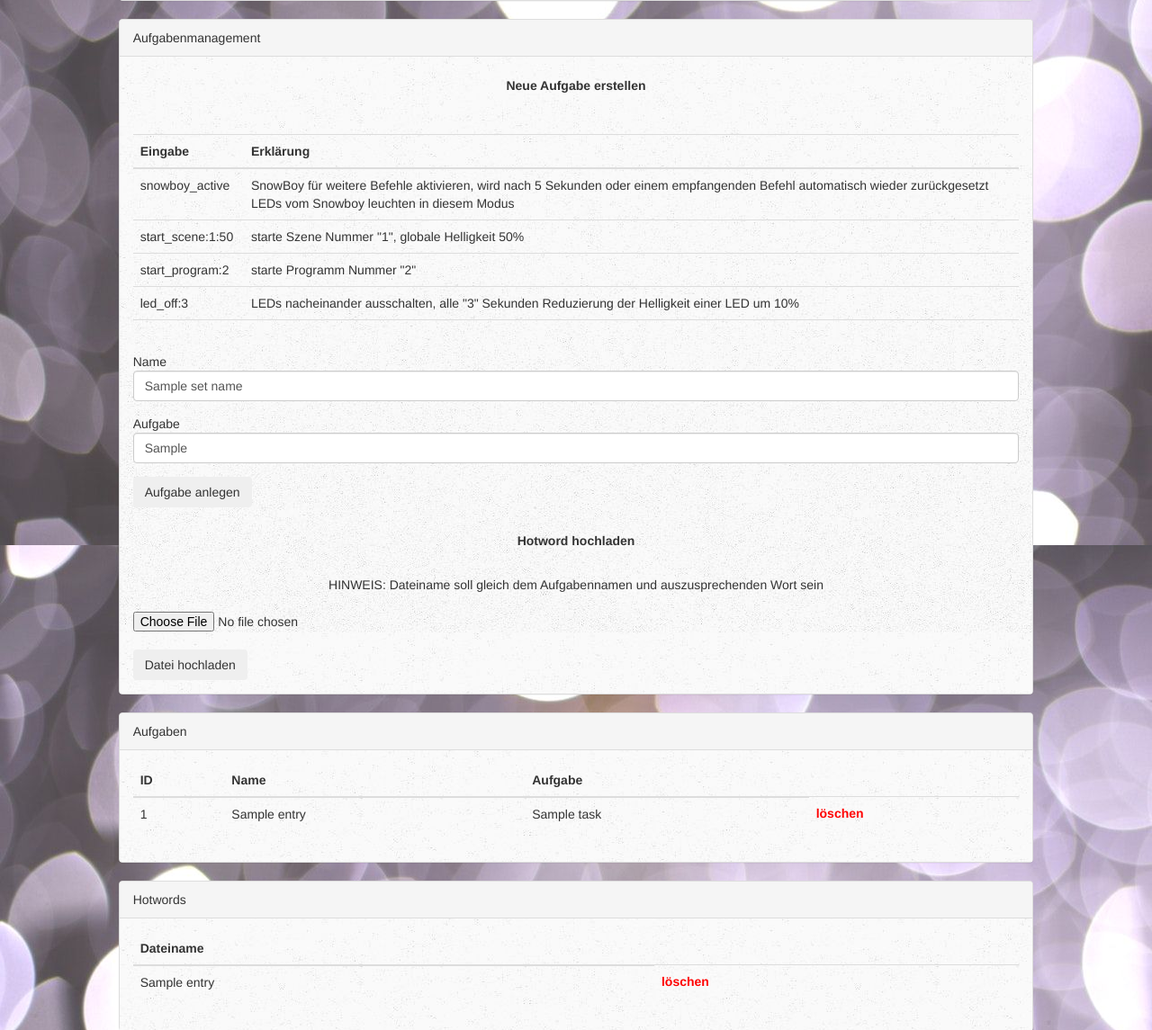
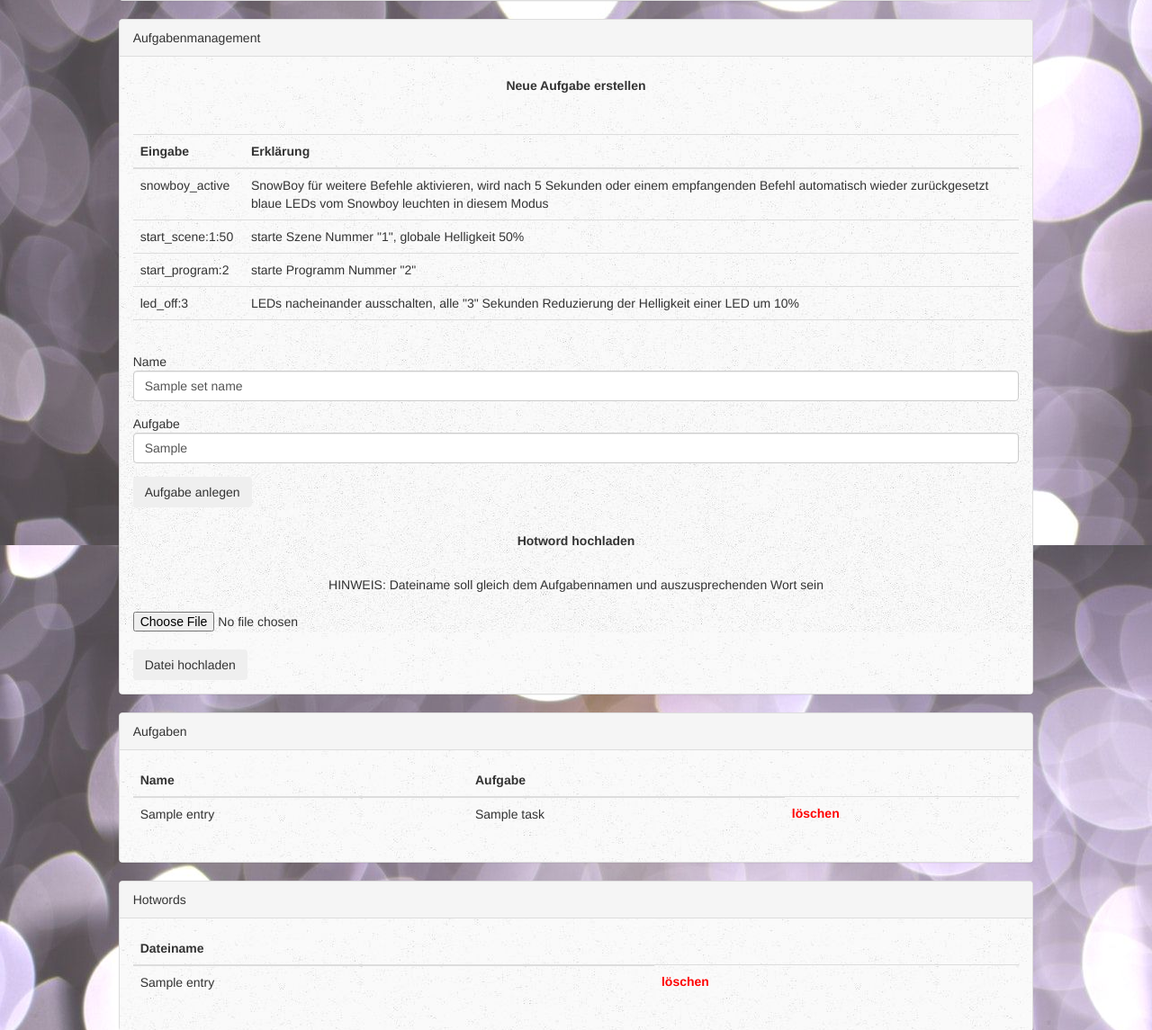
Before and after one commit to stanman71/Miranda, a Python web app: template app/templates/dashboard_settings_snowboy.html in a window 1280 px wide. Shown: the part 674-1819 px from the top of the page at 90% size. Run offline with Jinja, Linux system fonts and the light colour scheme; the template is opened without the code that fills it: most values are stand-ins (such as "Sample title", 1, 10 or a date in 2020); some libraries are stand-ins or nearby versions.

Commit message:
clean code

```diff
--- a/app/components/tasks.py
+++ b/app/components/tasks.py
@@ -13,6 +13,7 @@ from threading import Thread
 PATH = "/home/pi/Python/SmartHome"
 
 snowboy_detect_on = False
+
 
 def SNOWBOY_TASKS(entry):
 
--- a/app/templates/dashboard_schedular.html
+++ b/app/templates/dashboard_schedular.html
@@ -103,7 +103,7 @@
 
 <!-- new task -->
 
-          Tag / Stunde / Minute (Option "*": keine Einschränkungen, z.B. an jedem Tag)
+          Tag / Stunde / Minute (Option " * ": keine Einschränkungen, z.B. an jedem Tag)
           <br>
           <br>
           <form method="GET">
--- a/app/templates/dashboard_settings_snowboy.html
+++ b/app/templates/dashboard_settings_snowboy.html
@@ -151,7 +151,7 @@
               <tr>
                 <td>snowboy_active</td>
                 <td>SnowBoy für weitere Befehle aktivieren, wird nach 5 Sekunden oder einem empfangenden Befehl automatisch wieder zurückgesetzt <br>
-                    LEDs vom Snowboy leuchten in diesem Modus</td>
+                    blaue LEDs vom Snowboy leuchten in diesem Modus</td>
               </tr>
               <tr>
                 <td>start_scene:1:50</td>
@@ -207,14 +207,12 @@
           <div class="panel-body">
             <table class="table">
               <thead>
-                <th scope="col">ID</th>
                 <th scope="col">Name</th>
                 <th scope="col">Aufgabe</th>
               </thead>
               <tbody>
                 {% for entry in snowboy_list %}
                 <tr>
-                  <td>{{ entry.id }}</td>
                   <td>{{ entry.name }}</td>
                   <td>{{ entry.task }}</td>
                   <td><a href="/dashboard/settings/snowboy/delete/task/{{ entry.id }}#table_tasks"><font color="red"><b>löschen</b></font></a></td>
```
Also changed, not shown: app/database/smarthome.sqlite3.
